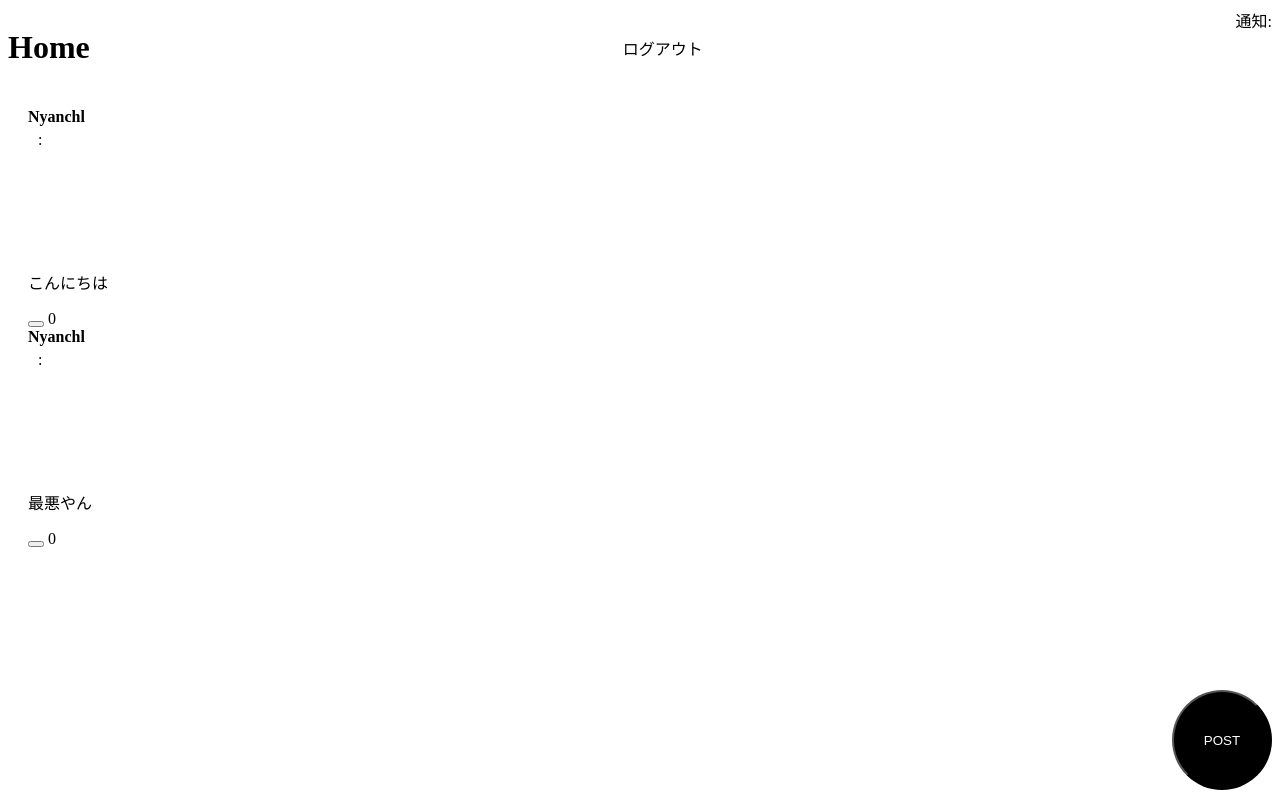
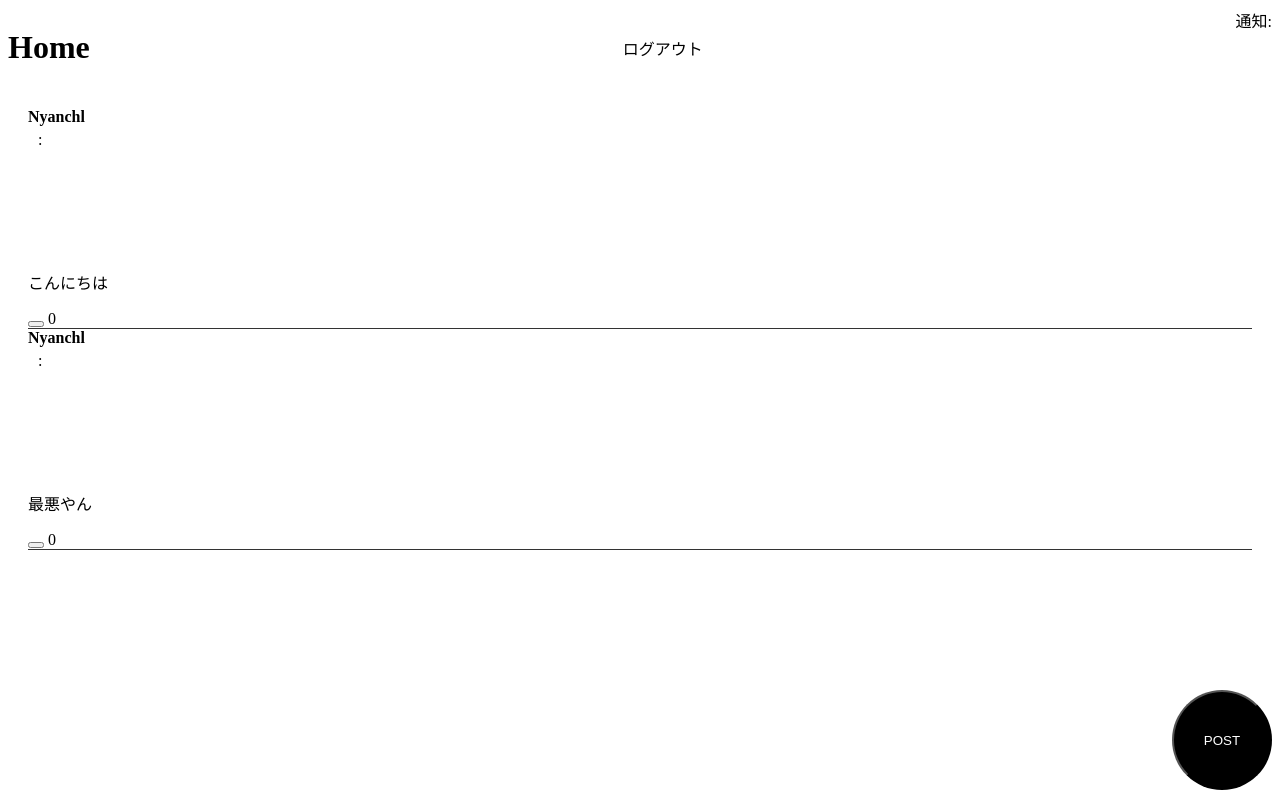
Before and after one commit to nyanchl/SNS_new, a Django app: page / in a window 1280 px wide. Run offline with Django 4.2, Linux system fonts and the light colour scheme; a user stored in the database is signed in; data comes from the database, SQL or seed files in the repository; both versions use the stored data as it was after the commit; data that the repository does not hold is empty; parts of the project's set-up code (start-up, migrations or seed data) failed here and were passed over.

Commit message:
投稿ごとに下線を表示

```diff
--- a/sns/templates/base.html
+++ b/sns/templates/base.html
@@ -27,7 +27,7 @@
   <div class="users-postdata">
     {% for post in postdata %}
 
-    <div class="post-{{post.pk}}">
+    <div class="post-{{post.pk}}" style="border-bottom: 1px solid #333;">
       <h4 class="user">
         <a href="{% url 'profile' post.user.name %}">{{ post.user.username }}</a>
       </h4>
@@ -57,6 +57,9 @@
       <span id="like-for-post-count-{{post.pk}}">{{ post.like }}</span>
     </div>
     {% endfor %}
+    <style type="text/css">
+      .post-{{post.pk}}.border-bottom{border-bottom: 1px solid #333;}
+    </style>
   </div>
 </body>
 
```
Also changed, not shown: sns/db.sqlite3.
